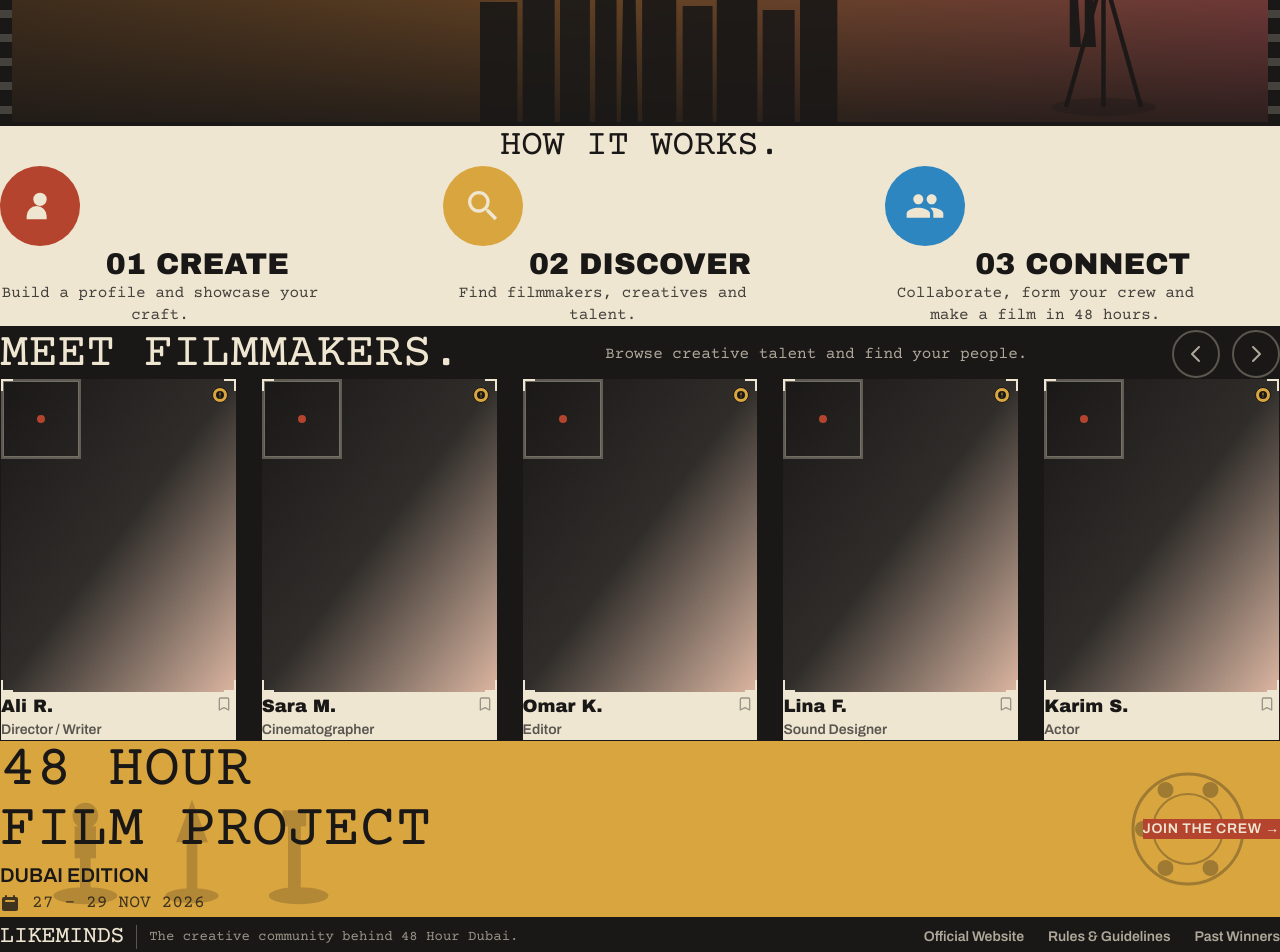
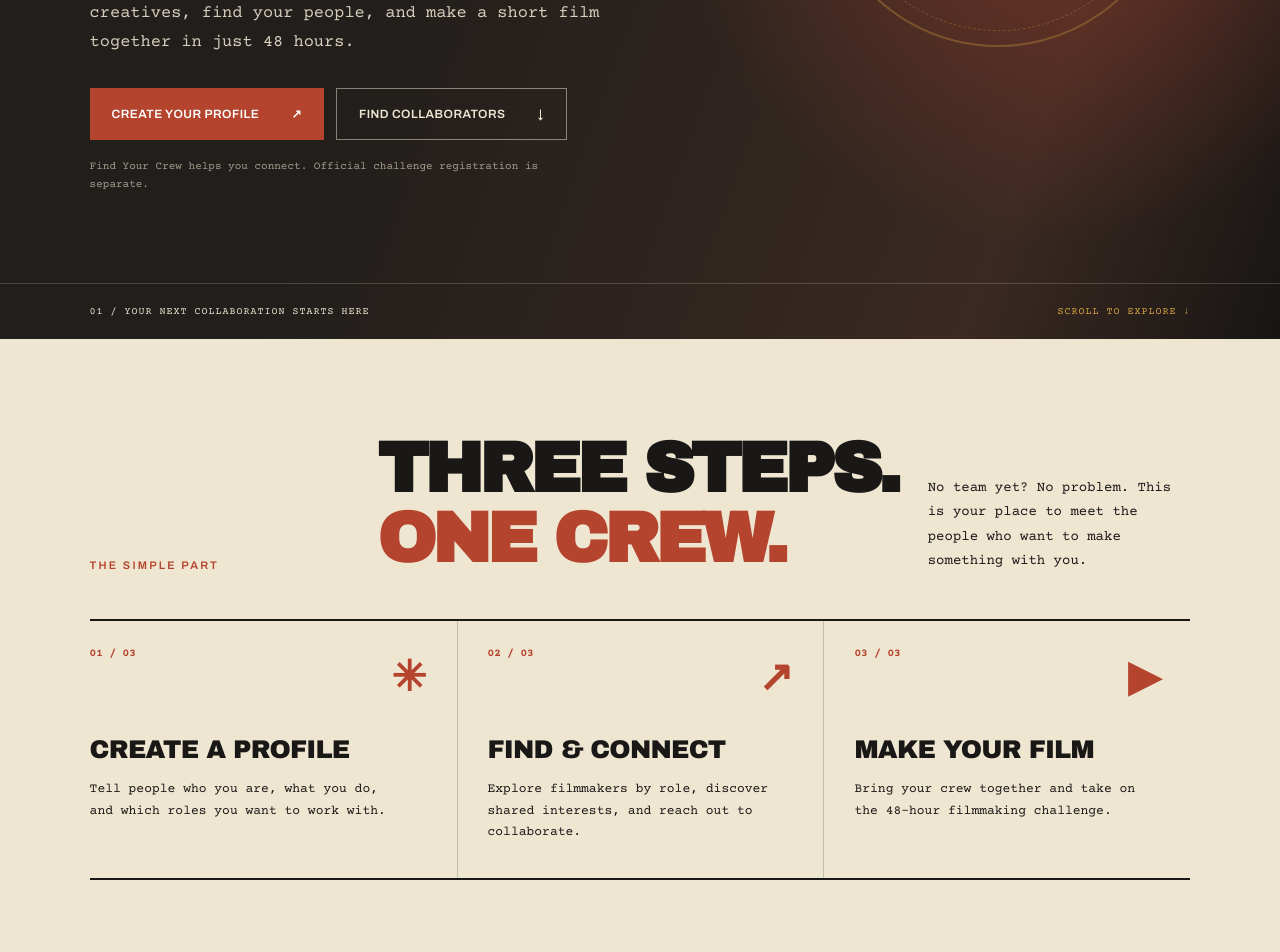
Before and after one commit to ashendor/find-your-crew-48hfp, a Next.js app: page / in a window 1280 px wide. Shown: the part 560-1512 px from the top of the page. Built offline with nearby package versions, Linux system fonts and the light colour scheme.

Commit message:
feat: launch clearer interactive Find Your Crew homepage

```diff
--- a/app/page.tsx
+++ b/app/page.tsx
@@ -1,25 +1,6 @@
-import Header from '@/components/sections/Header';
-import Hero from '@/components/sections/Hero';
-import MobileFeatures from '@/components/sections/MobileFeatures';
-import HowItWorks from '@/components/sections/HowItWorks';
-import FilmmakerPreviews from '@/components/sections/FilmmakerPreviews';
-import EventBanner from '@/components/sections/EventBanner';
-import Footer from '@/components/sections/Footer';
-import MobileBottomNav from '@/components/ui/MobileBottomNav';
+import CrewExperience from '@/components/CrewExperience';
+import './crew-experience.css';
 
 export default function Home() {
-  return (
-    <>
-      <Header />
-      <main className="flex-1">
-        <Hero />
-        <MobileFeatures />
-        <HowItWorks />
-        <FilmmakerPreviews />
-        <EventBanner />
-        <Footer />
-      </main>
-      <MobileBottomNav />
-    </>
-  );
+  return <CrewExperience />;
 }
```
